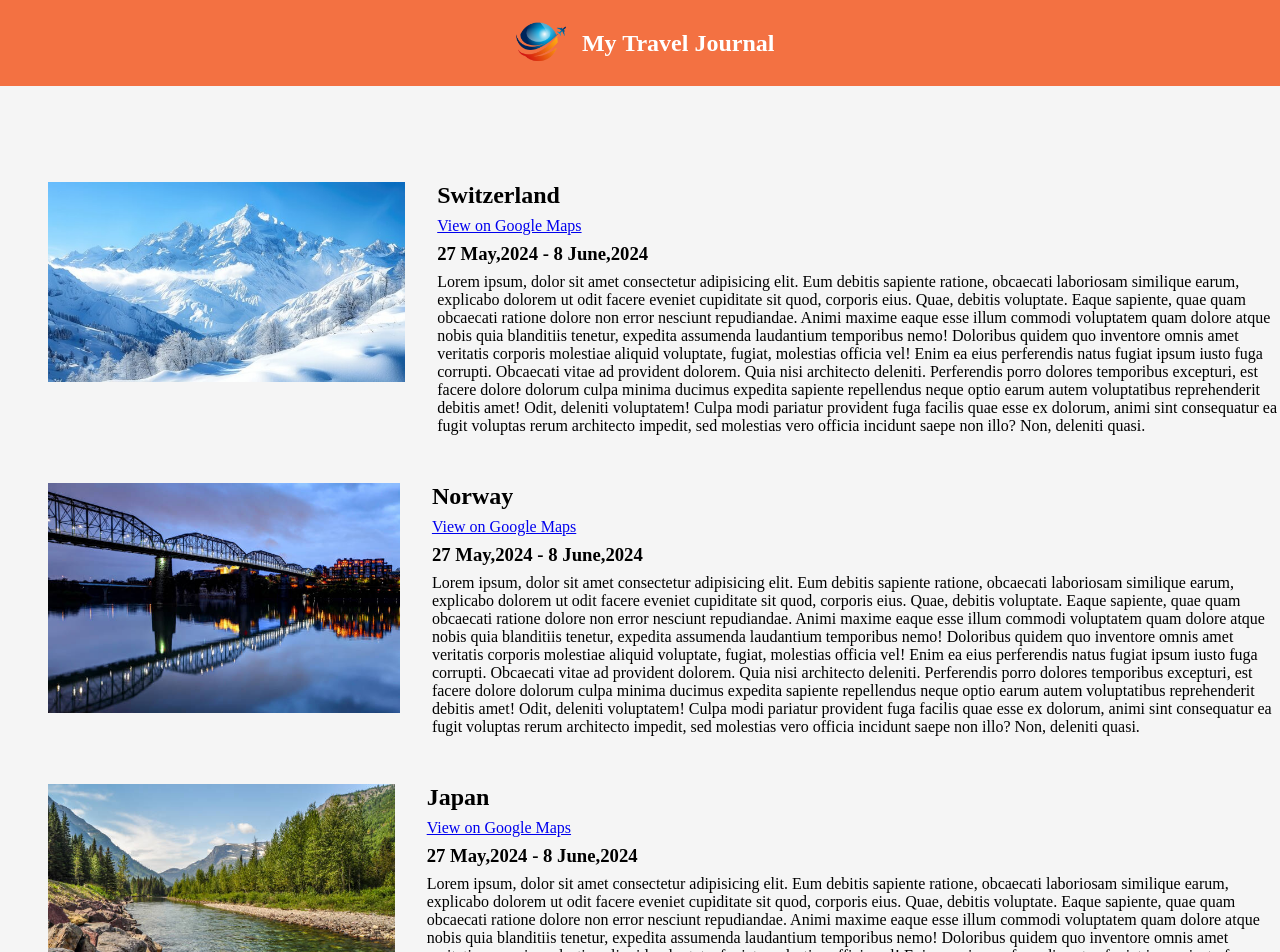
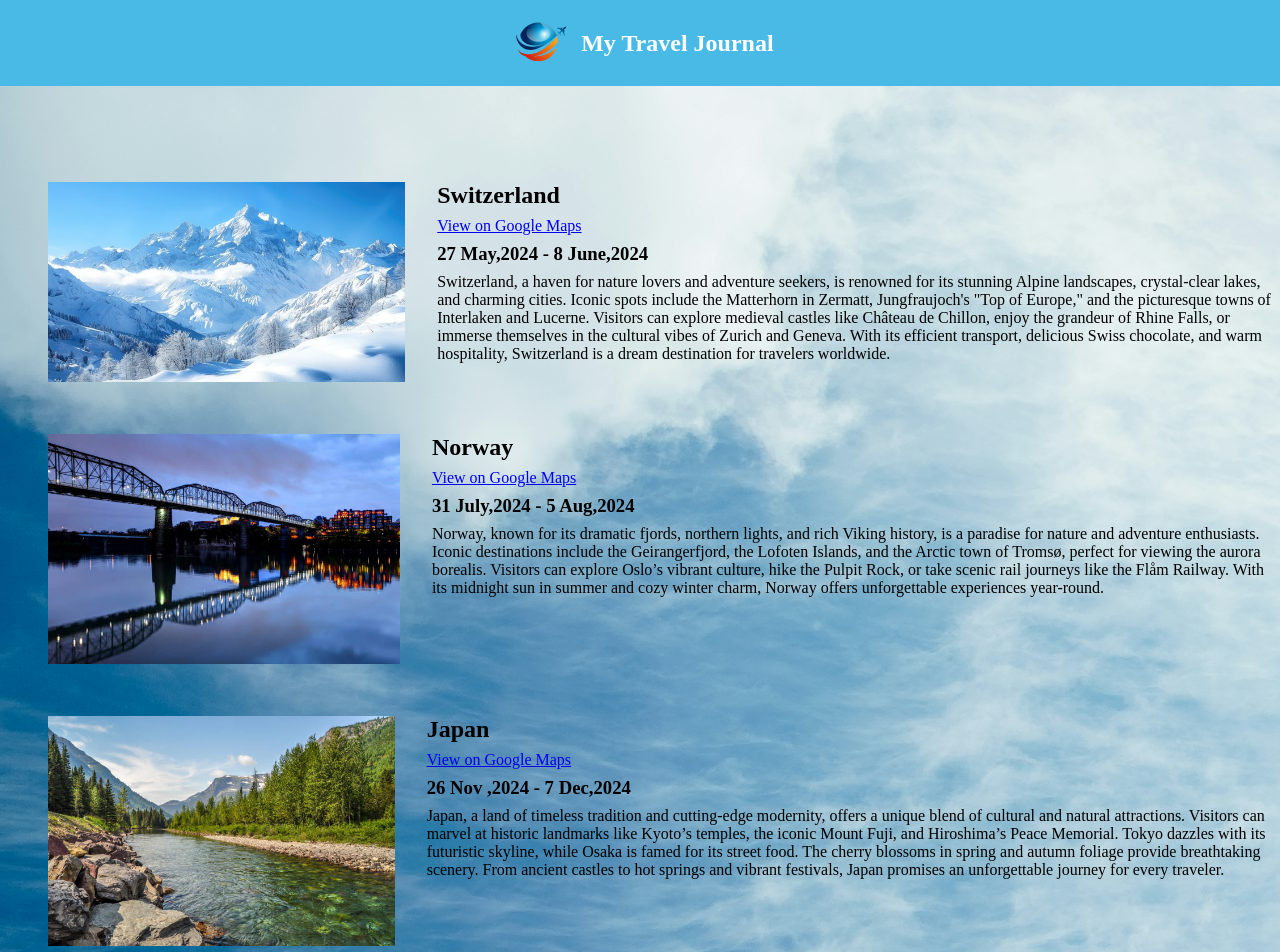
Before and after one commit to DIVYA-PAWAR-03/Travel-Journal, a React (Vite) app: page / in a window 1280 px wide. Shown: the top 952 px of the page. Built offline with nearby package versions, Linux system fonts and the light colour scheme.

Commit message:
Minor Changes

```diff
--- a/src/App.jsx
+++ b/src/App.jsx
@@ -9,7 +9,9 @@ function App() {
   return (
     <>
       <Header/>
-      <MainContainer/>
+      <MainContainer />
+
+
       <Footer/>
     </>
   )
--- a/src/components/MainContainer.jsx
+++ b/src/components/MainContainer.jsx
@@ -10,13 +10,9 @@ export default function MainContainer(){
                 </div>
                 <div className="desc">
                     <h2>Switzerland</h2>
-                    <a href="#">View on Google Maps</a>
+                    <a href="https://maps.google.com/maps?width=600&amp;height=400&amp;hl=en&amp;q=swizrland&amp;t=h&amp;z=14&amp;ie=UTF8&amp;iwloc=B&amp;output=embed">View on Google Maps</a>
                     <h3>27 May,2024 - 8 June,2024</h3>
-                    <p className="para1">Lorem ipsum, dolor sit amet consectetur adipisicing elit. Eum debitis sapiente ratione, obcaecati laboriosam similique earum, explicabo dolorem ut odit facere eveniet cupiditate sit quod, corporis eius. Quae, debitis voluptate.
-                    Eaque sapiente, quae quam obcaecati ratione dolore non error nesciunt repudiandae. Animi maxime eaque esse illum commodi voluptatem quam dolore atque nobis quia blanditiis tenetur, expedita assumenda laudantium temporibus nemo!
-                    Doloribus quidem quo inventore omnis amet veritatis corporis molestiae aliquid voluptate, fugiat, molestias officia vel! Enim ea eius perferendis natus fugiat ipsum iusto fuga corrupti. Obcaecati vitae ad provident dolorem.
-                    Quia nisi architecto deleniti. Perferendis porro dolores temporibus excepturi, est facere dolore dolorum culpa minima ducimus expedita sapiente repellendus neque optio earum autem voluptatibus reprehenderit debitis amet! Odit, deleniti voluptatem!
-                    Culpa modi pariatur provident fuga facilis quae esse ex dolorum, animi sint consequatur ea fugit voluptas rerum architecto impedit, sed molestias vero officia incidunt saepe non illo? Non, deleniti quasi.</p>
+                    <p className="para1">Switzerland, a haven for nature lovers and adventure seekers, is renowned for its stunning Alpine landscapes, crystal-clear lakes, and charming cities. Iconic spots include the Matterhorn in Zermatt, Jungfraujoch's "Top of Europe," and the picturesque towns of Interlaken and Lucerne. Visitors can explore medieval castles like Château de Chillon, enjoy the grandeur of Rhine Falls, or immerse themselves in the cultural vibes of Zurich and Geneva. With its efficient transport, delicious Swiss chocolate, and warm hospitality, Switzerland is a dream destination for travelers worldwide.</p>
                 </div>
                 </div>
 
@@ -27,13 +23,9 @@ export default function MainContainer(){
                 </div>
                 <div className="desc">
                     <h2>Norway</h2>
-                    <a href="#">View on Google Maps</a>
-                    <h3>27 May,2024 - 8 June,2024</h3>
-                    <p className="para1">Lorem ipsum, dolor sit amet consectetur adipisicing elit. Eum debitis sapiente ratione, obcaecati laboriosam similique earum, explicabo dolorem ut odit facere eveniet cupiditate sit quod, corporis eius. Quae, debitis voluptate.
-                    Eaque sapiente, quae quam obcaecati ratione dolore non error nesciunt repudiandae. Animi maxime eaque esse illum commodi voluptatem quam dolore atque nobis quia blanditiis tenetur, expedita assumenda laudantium temporibus nemo!
-                    Doloribus quidem quo inventore omnis amet veritatis corporis molestiae aliquid voluptate, fugiat, molestias officia vel! Enim ea eius perferendis natus fugiat ipsum iusto fuga corrupti. Obcaecati vitae ad provident dolorem.
-                    Quia nisi architecto deleniti. Perferendis porro dolores temporibus excepturi, est facere dolore dolorum culpa minima ducimus expedita sapiente repellendus neque optio earum autem voluptatibus reprehenderit debitis amet! Odit, deleniti voluptatem!
-                    Culpa modi pariatur provident fuga facilis quae esse ex dolorum, animi sint consequatur ea fugit voluptas rerum architecto impedit, sed molestias vero officia incidunt saepe non illo? Non, deleniti quasi.</p>
+                    <a href="https://maps.google.com/maps?width=600&amp;height=400&amp;hl=en&amp;q=norway&amp;t=h&amp;z=14&amp;ie=UTF8&amp;iwloc=B&amp;output=embed">View on Google Maps</a>
+                    <h3>31 July,2024 - 5 Aug,2024</h3>
+                    <p className="para1">Norway, known for its dramatic fjords, northern lights, and rich Viking history, is a paradise for nature and adventure enthusiasts. Iconic destinations include the Geirangerfjord, the Lofoten Islands, and the Arctic town of Tromsø, perfect for viewing the aurora borealis. Visitors can explore Oslo’s vibrant culture, hike the Pulpit Rock, or take scenic rail journeys like the Flåm Railway. With its midnight sun in summer and cozy winter charm, Norway offers unforgettable experiences year-round.</p>
                 </div>
                 </div>
 
@@ -44,13 +36,9 @@ export default function MainContainer(){
                 </div>
                 <div className="desc">
                     <h2>Japan</h2>
-                    <a href="#">View on Google Maps</a>
-                    <h3>27 May,2024 - 8 June,2024</h3>
-                    <p className="para1">Lorem ipsum, dolor sit amet consectetur adipisicing elit. Eum debitis sapiente ratione, obcaecati laboriosam similique earum, explicabo dolorem ut odit facere eveniet cupiditate sit quod, corporis eius. Quae, debitis voluptate.
-                    Eaque sapiente, quae quam obcaecati ratione dolore non error nesciunt repudiandae. Animi maxime eaque esse illum commodi voluptatem quam dolore atque nobis quia blanditiis tenetur, expedita assumenda laudantium temporibus nemo!
-                    Doloribus quidem quo inventore omnis amet veritatis corporis molestiae aliquid voluptate, fugiat, molestias officia vel! Enim ea eius perferendis natus fugiat ipsum iusto fuga corrupti. Obcaecati vitae ad provident dolorem.
-                    Quia nisi architecto deleniti. Perferendis porro dolores temporibus excepturi, est facere dolore dolorum culpa minima ducimus expedita sapiente repellendus neque optio earum autem voluptatibus reprehenderit debitis amet! Odit, deleniti voluptatem!
-                    Culpa modi pariatur provident fuga facilis quae esse ex dolorum, animi sint consequatur ea fugit voluptas rerum architecto impedit, sed molestias vero officia incidunt saepe non illo? Non, deleniti quasi.</p>
+                    <a href="https://www.google.com/maps/place/Mount+Fuji/@35.3606421,138.7170637,15z/data=!3m1!4b1!4m6!3m5!1s0x6019629a42fdc899:0xa6a1fcc916f3a4df!8m2!3d35.3606255!4d138.7273634!16zL20vMGNrczA?entry=ttuhttps://maps.google.com/maps?width=600&amp;height=400&amp;hl=en&amp;q=japan&amp;t=h&amp;z=14&amp;ie=UTF8&amp;iwloc=B&amp;output=embed">View on Google Maps</a>
+                    <h3>26 Nov ,2024 - 7 Dec,2024</h3>
+                    <p className="para1">Japan, a land of timeless tradition and cutting-edge modernity, offers a unique blend of cultural and natural attractions. Visitors can marvel at historic landmarks like Kyoto’s temples, the iconic Mount Fuji, and Hiroshima’s Peace Memorial. Tokyo dazzles with its futuristic skyline, while Osaka is famed for its street food. The cherry blossoms in spring and autumn foliage provide breathtaking scenery. From ancient castles to hot springs and vibrant festivals, Japan promises an unforgettable journey for every traveler.</p>
                 </div>
                 </div>
 
--- a/src/index.css
+++ b/src/index.css
@@ -7,14 +7,15 @@
 }
 
 body{
-  background-color: whitesmoke;
+  /* background-color: whitesmoke; */
+  background-image: url(../public/images/sky.jpeg);
 }
 .header .nav-bar{
     display: flex;
     align-items: center;
     justify-content: center;
-    gap: .4rem;
-    background-color: #f36531e8;
+    gap: .3rem;
+    background-color: #49b9e6;
     padding: .5rem;
     color: white;
 
@@ -54,8 +55,9 @@ body{
 .footer{
   margin-top: 3rem;
   text-align: center;
-  background-color:#f36531e8 ;
-  padding: .9rem;
+  background-color:#033346 ;
+  padding: 1rem;
+
 }
 .footer p{
   font-size: 1rem;
```
Also changed, not shown: public/images/sky.jpeg (added).
